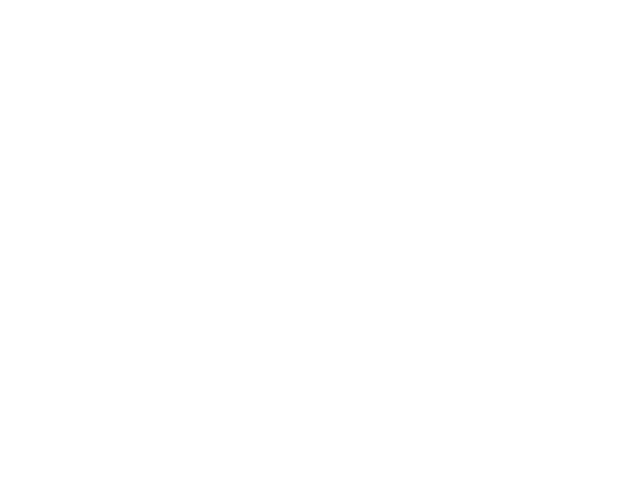
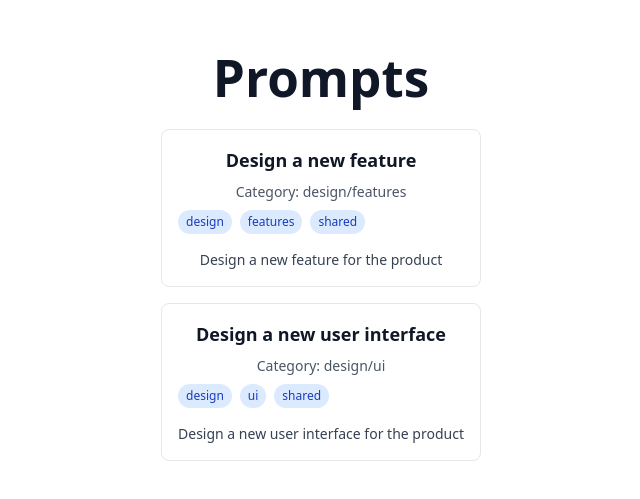
Before and after one commit to markolinke/prompt-repo-fca, a Vue app in the folder applications/frontend-app/: page /prompts in a window 1280 px wide. Before the commit this address had no page. Shown: the part 145-644 px from the top of the page, without its empty margins (319-959 px from the left). Built offline with nearby package versions, Linux system fonts and the light colour scheme.

Commit message:
WIP first pass of adding Vue layers

```diff
--- a/applications/frontend-app/src/app/router/index.ts
+++ b/applications/frontend-app/src/app/router/index.ts
@@ -6,6 +6,11 @@ const routes: RouteRecordRaw[] = [
     path: '/',
     name: 'home',
     component: () => import('@/app/HelloWorld.vue')
+  },
+  {
+    path: '/prompts',
+    name: 'prompts',
+    component: () => import('@/domains/prompts/pages/PromptsPage.vue')
   }
 ]
 
--- /dev/null
+++ b/applications/frontend-app/src/domains/prompts/components/PromptsList.vue
@@ -0,0 +1,61 @@
+<script setup lang="ts">
+import { usePromptsStore } from '../store/PromptsStore';
+import { storeToRefs } from 'pinia';
+
+const promptsStore = usePromptsStore();
+const { prompts, loading, error } = storeToRefs(promptsStore);
+</script>
+
+<template>
+  <div class="prompts-list">
+    <!-- Loading State -->
+    <div v-if="loading" class="text-center py-8">
+      <p class="text-gray-600">Loading prompts...</p>
+    </div>
+
+    <!-- Error State -->
+    <div v-else-if="error" class="text-center py-8">
+      <p class="text-red-600">Error: {{ error }}</p>
+    </div>
+
+    <!-- Empty State -->
+    <div v-else-if="prompts.length === 0" class="text-center py-8">
+      <p class="text-gray-600">No prompts found.</p>
+    </div>
+
+    <!-- Prompts List -->
+    <ul v-else class="space-y-4">
+      <li
+        v-for="prompt in prompts"
+        :key="prompt.id"
+        class="border border-gray-200 rounded-lg p-4 hover:shadow-md transition-shadow"
+      >
+        <div class="flex flex-col gap-2">
+          <h3 class="text-lg font-semibold text-gray-900">{{ prompt.title }}</h3>
+
+          <div v-if="prompt.category" class="text-sm text-gray-600">
+            <span class="font-medium">Category:</span> {{ prompt.category }}
+          </div>
+
+          <div v-if="prompt.tags && prompt.tags.length > 0" class="flex flex-wrap gap-2">
+            <span
+              v-for="tag in prompt.tags"
+              :key="tag"
+              class="px-2 py-1 text-xs bg-blue-100 text-blue-800 rounded-full"
+            >
+              {{ tag }}
+            </span>
+          </div>
+
+          <p class="text-sm text-gray-700 mt-2 line-clamp-2">{{ prompt.instructions }}</p>
+        </div>
+      </li>
+    </ul>
+  </div>
+</template>
+
+<style scoped>
+.prompts-list {
+  width: 100%;
+}
+</style>
--- /dev/null
+++ b/applications/frontend-app/src/domains/prompts/pages/PromptsPage.vue
@@ -0,0 +1,24 @@
+<script setup lang="ts">
+import { onMounted } from 'vue';
+import { usePromptsStore } from '../store/PromptsStore';
+import PromptsList from '../components/PromptsList.vue';
+
+const promptsStore = usePromptsStore();
+
+onMounted(() => {
+  promptsStore.fetchPrompts();
+});
+</script>
+
+<template>
+  <div class="prompts-page container mx-auto px-4 py-8">
+    <h1 class="text-3xl font-bold text-gray-900 mb-6">Prompts</h1>
+    <PromptsList />
+  </div>
+</template>
+
+<style scoped>
+.prompts-page {
+  max-width: 1200px;
+}
+</style>
--- /dev/null
+++ b/applications/frontend-app/src/domains/prompts/store/PromptsStore.ts
@@ -0,0 +1,35 @@
+import { defineStore } from 'pinia';
+import { Prompt } from '../entities/Prompt';
+import { PromptService } from '../services/PromptService';
+import { MockPromptRepository } from '../repositories/MockPromptRepository';
+
+interface PromptsState {
+    prompts: Prompt[];
+    loading: boolean;
+    error: string | null;
+}
+
+export const usePromptsStore = defineStore('prompts', {
+    state: (): PromptsState => ({
+        prompts: [],
+        loading: false,
+        error: null,
+    }),
+
+    actions: {
+        async fetchPrompts(): Promise<void> {
+            this.loading = true;
+            this.error = null;
+
+            try {
+                const repository = new MockPromptRepository();
+                const service = new PromptService(repository);
+                this.prompts = await service.getPrompts();
+            } catch (error) {
+                this.error = error instanceof Error ? error.message : 'Failed to fetch prompts';
+            } finally {
+                this.loading = false;
+            }
+        },
+    },
+});
```
